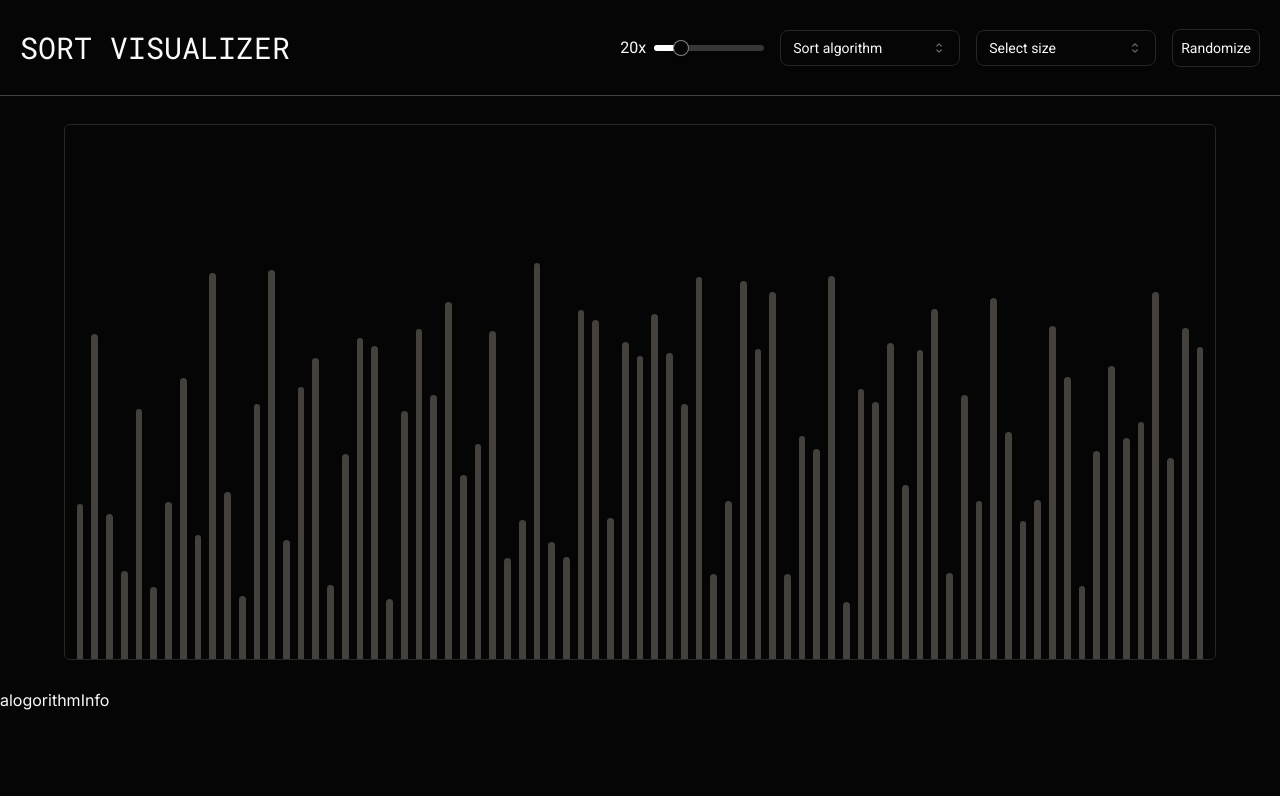
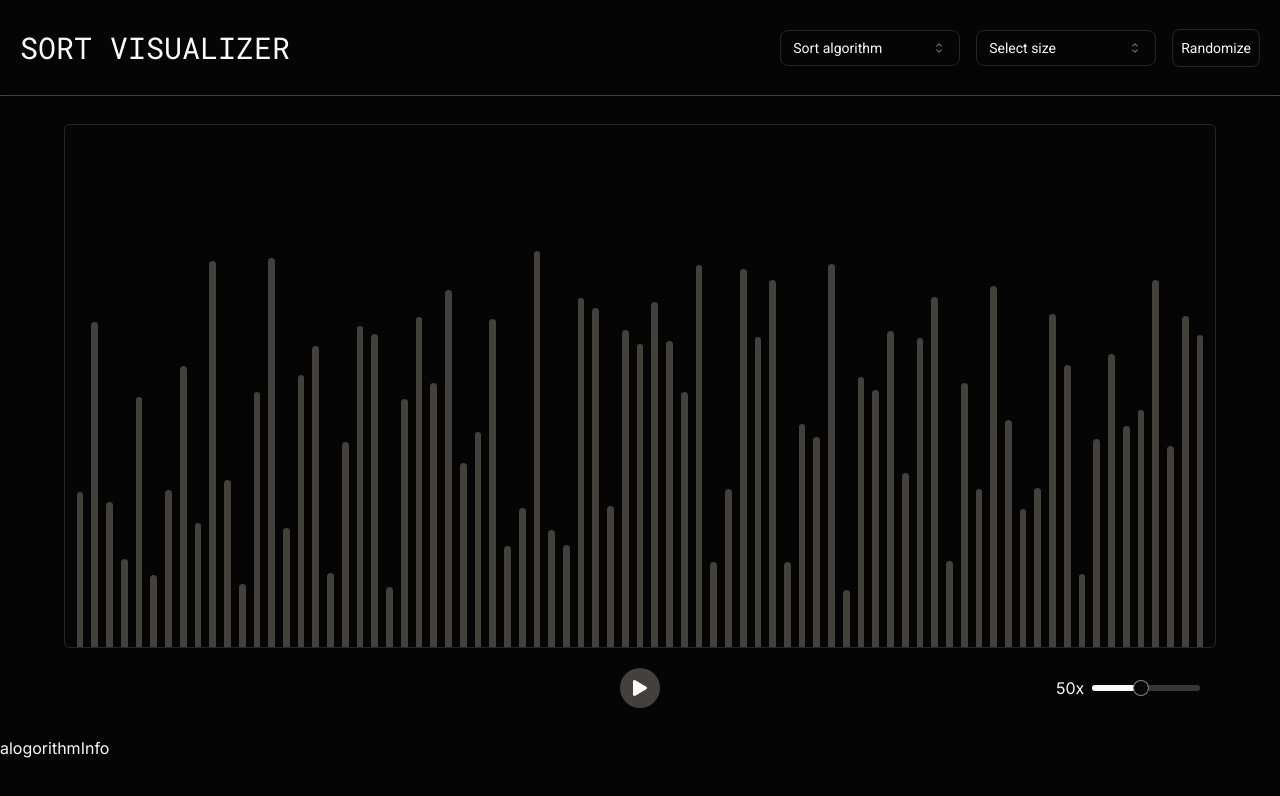
Before and after one commit to Binitstha/sorting-visualizer, a Next.js app: page / in a window 1280 px wide. Shown: the top 796 px of the page. Built offline with nearby package versions, Linux system fonts and the light colour scheme.

Commit message:
algorithm controlling

```diff
--- a/package.json
+++ b/package.json
@@ -18,6 +18,7 @@
     "next": "14.2.4",
     "react": "^18",
     "react-dom": "^18",
+    "react-icons": "^5.2.1",
     "tailwind-merge": "^2.3.0",
     "tailwindcss-animate": "^1.0.7"
   },
--- a/src/app/algorithmVisualizer.tsx
+++ b/src/app/algorithmVisualizer.tsx
@@ -1,6 +1,9 @@
 "use client";
+import { Slider } from "@/components/ui/slider";
 import { useSortingAlgorithmContext } from "@/context/visualize";
 import { useEffect } from "react";
+import { FaPlay } from "react-icons/fa";
+import { GrPowerReset } from "react-icons/gr";
 
 const AlgorithVisualizer = () => {
   const { arrayToSort, isSorting } = useSortingAlgorithmContext();
@@ -9,8 +12,9 @@ const AlgorithVisualizer = () => {
     console.log(isSorting);
   }, [arrayToSort, isSorting]);
 
+  const { animationSpeed, setAnimationSpeed } = useSortingAlgorithmContext();
   return (
-    <section className=" p-7 relative px-16 h-[37rem]">
+    <section className=" p-7 flex flex-col gap-5 relative px-16 h-[40rem]">
       <div
         className="border h-full rounded-md bottom-10 flex justify-center px-3 items-end gap-2"
         id="contentContainer"
@@ -23,6 +27,26 @@ const AlgorithVisualizer = () => {
           ></div>
         ))}
       </div>
+      <div className=" flex gap-5 relative justify-center items-center">
+        <div>
+          <div className=" cursor-pointer p-3 transition-all duration-500 rounded-full bg-stone-700 flex justify-center items-center">
+            {isSorting ? <GrPowerReset /> : <FaPlay />}
+          </div>
+        </div>
+        <div className="w-fit absolute right-4">
+          <div className="flex gap-2 justify-center items-center w-36">
+            <p>{animationSpeed}x</p>
+            <Slider
+              defaultValue={[50]}
+              max={100}
+              min={10}
+              disabled={isSorting}
+              step={10}
+              onValueChange={(value: number[]) => setAnimationSpeed(value[0])}
+            />
+          </div>
+        </div>
+      </div>
     </section>
   );
 };
--- a/src/app/nav.tsx
+++ b/src/app/nav.tsx
@@ -11,11 +11,9 @@ import {
 import Link from "next/link";
 import { roboto, roboto_mono } from "./fonts";
 import { useSortingAlgorithmContext } from "@/context/visualize";
-import { Slider } from "@/components/ui/slider";
-import { useState } from "react";
 
 const Nav = () => {
-  const { resetArrayAndAnimate, isSorting,animationSpeed,setAnimationSpeed } = useSortingAlgorithmContext();
+  const { resetArrayAndAnimate, isSorting } = useSortingAlgorithmContext();
   return (
     <>
       <main
@@ -29,36 +27,26 @@ const Nav = () => {
           </Link>
         </div>
         <div className="flex gap-4 justify-center items-center">
-          <div className="flex gap-2 justify-center items-center w-36">
-            <p>{animationSpeed}x</p>
-            <Slider
-              defaultValue={[20]}
-              max={100}
-              disabled={isSorting}
-              step={10}
-              onValueChange={(value: number[]) => setAnimationSpeed(value[0])}
-            />
-          </div>
           <div>
             <Select>
-              <SelectTrigger className="w-[180px]">
+              <SelectTrigger className="w-[180px]" disabled={isSorting}>
                 <SelectValue placeholder="Sort algorithm" />
               </SelectTrigger>
               <SelectContent>
                 <SelectGroup>
                   <SelectLabel>Sort algorithm</SelectLabel>
-                  <SelectItem value="merge">merge</SelectItem>
-                  <SelectItem value="merge1">merge</SelectItem>
-                  <SelectItem value="merge12">merge</SelectItem>
-                  <SelectItem value="merge13">merge</SelectItem>
-                  <SelectItem value="merge14">merge</SelectItem>
+                  <SelectItem value="bubble">Bubble</SelectItem>
+                  <SelectItem value="quick">Quick</SelectItem>
+                  <SelectItem value="merge">Merge</SelectItem>
+                  <SelectItem value="insertion">Insertion</SelectItem>
+                  <SelectItem value="selection">Selection</SelectItem>
                 </SelectGroup>
               </SelectContent>
             </Select>
           </div>
           <div>
             <Select>
-              <SelectTrigger className="w-[180px]">
+              <SelectTrigger className="w-[180px]" disabled={isSorting}>
                 <SelectValue placeholder="Select size" />
               </SelectTrigger>
               <SelectContent>
@@ -76,7 +64,8 @@ const Nav = () => {
           <div>
             <button
               onClick={resetArrayAndAnimate}
-              className="border rounded-lg p-2 text-sm px-2"
+              disabled={isSorting}
+              className="border disabled:cursor-not-allowed rounded-lg p-2 text-sm px-2"
             >
               Randomize
             </button>
--- a/src/context/visualize.tsx
+++ b/src/context/visualize.tsx
@@ -16,8 +16,7 @@ export const SortingAlgorithmContextProvider = ({
   const [selectedAlgorithm, setSelectedAlgorithm] =
     useState<SortingAlgorithm>("bubble");
   const [isSorting, setSorting] = useState(false);
-  const [animationSpeed, setAnimationSpeed] =
-    useState<number>(20);
+  const [animationSpeed, setAnimationSpeed] = useState<number>(50);
   const [isAnimationComplete, setIsAnimationComplete] =
     useState<boolean>(false);
 
```
Also changed, not shown: src/components/ui/slider.tsx (+8 -8 lines), 1 other file (tests, documents, lock files or other folders).
